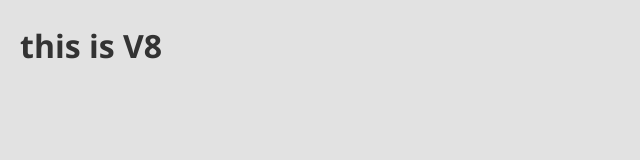
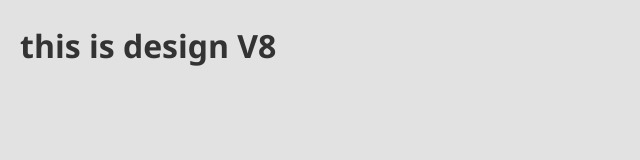
Before and after one commit to Krishna0896/myrepo, a plain HTML site: page index.html in a window 1280 px wide. Shown: the whole page, without its empty margins (0-640 px from the left). Drawn offline with Linux system fonts and the light colour scheme.

Commit message:
This is design V8

```diff
--- a/index.html
+++ b/index.html
@@ -7,6 +7,6 @@
     <title>Document</title>
 </head>
 <body>
-    <h1> this is V8 </h1>
+    <h1> this is design V8 </h1>
 </body>
 </html>
```
